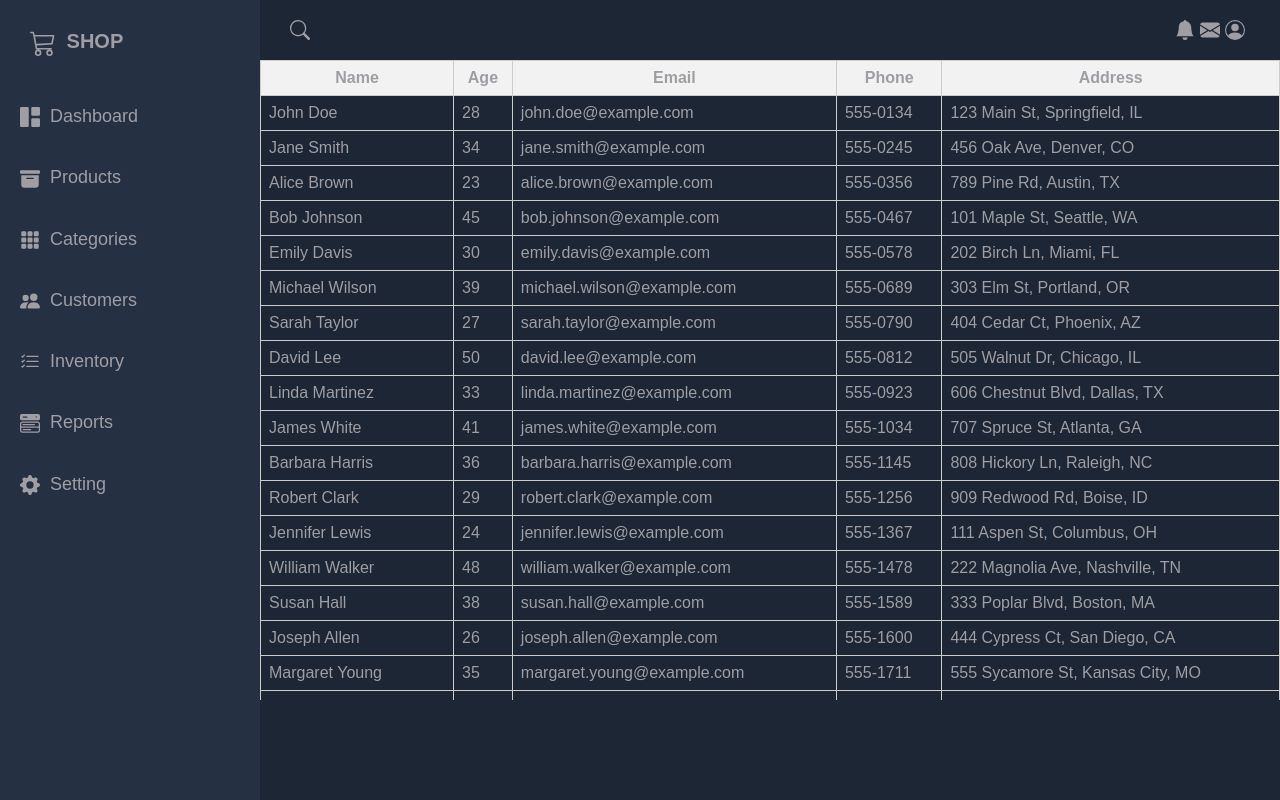
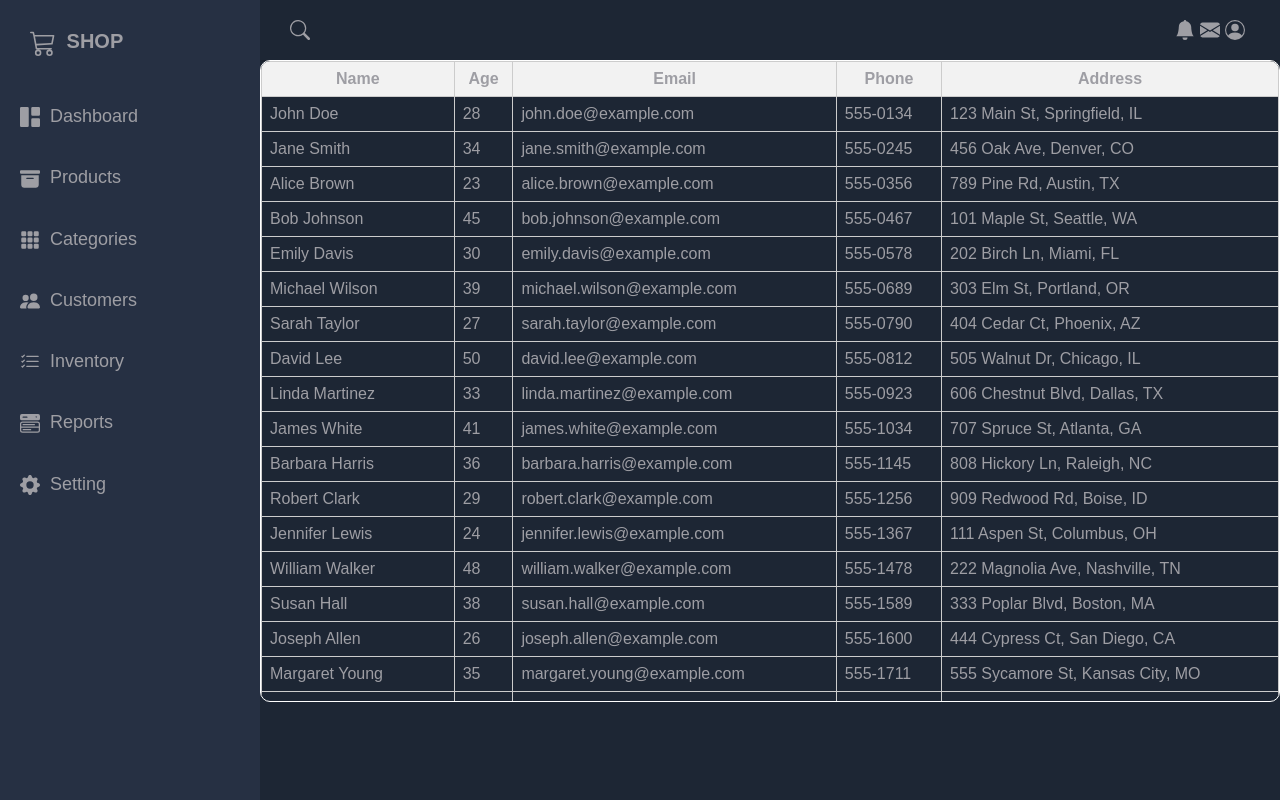
Before and after one commit to shekhar12oct/admin-dashboard-reactjs, a React (Vite) app: page /customers in a window 1280 px wide. Built offline with nearby package versions, Linux system fonts and the light colour scheme.

Commit message:
added border changes for customer page

```diff
--- a/src/customComponents/DynamicTable.jsx
+++ b/src/customComponents/DynamicTable.jsx
@@ -6,7 +6,14 @@ const DynamicTable = ({ data, headers }) => {
     return string.charAt(0).toUpperCase() + string.slice(1);
   };
   return (
-    <div style={{ overflow: 'auto', height:'80vh' }}>
+    <div
+      style={{
+        overflow: 'auto',
+        height: '80vh',
+        border: '1px solid white',
+        borderRadius: '10px',
+      }}
+    >
       <table style={{ borderCollapse: 'collapse', width: '100%' }}>
         <thead>
           <tr>
```
